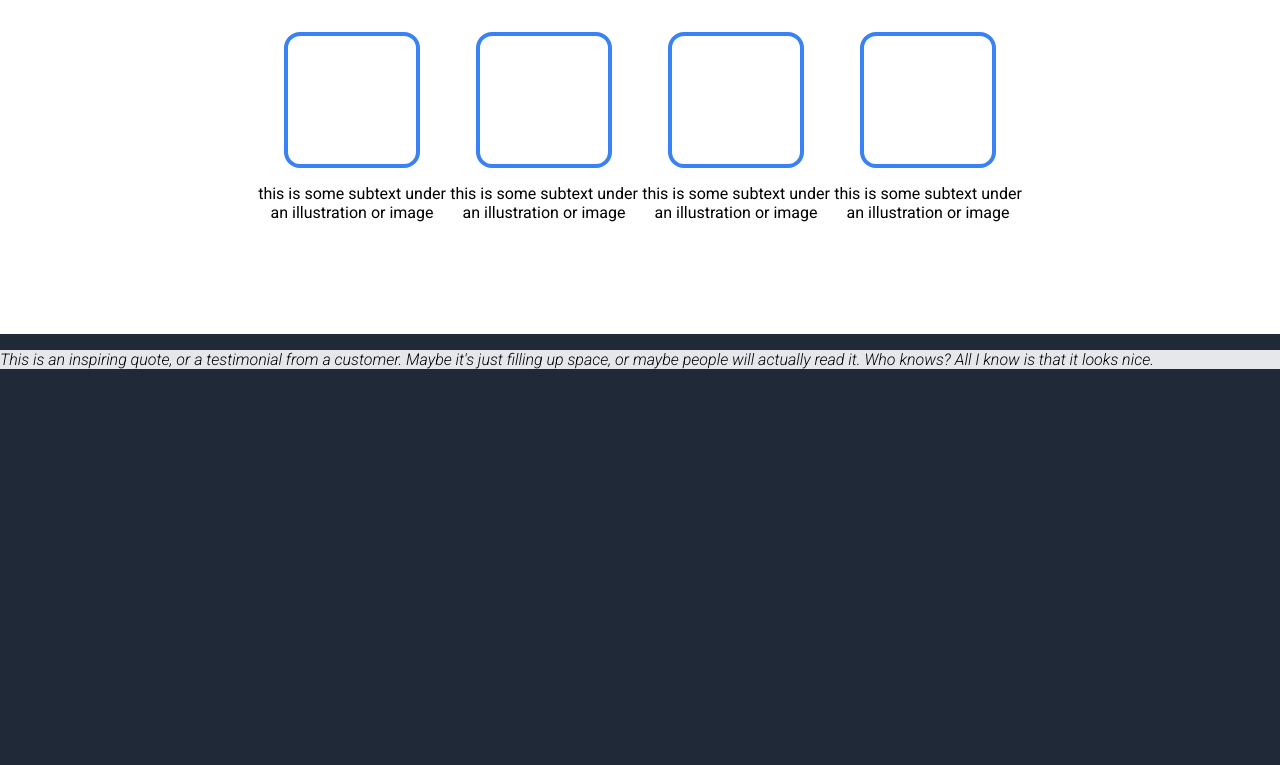
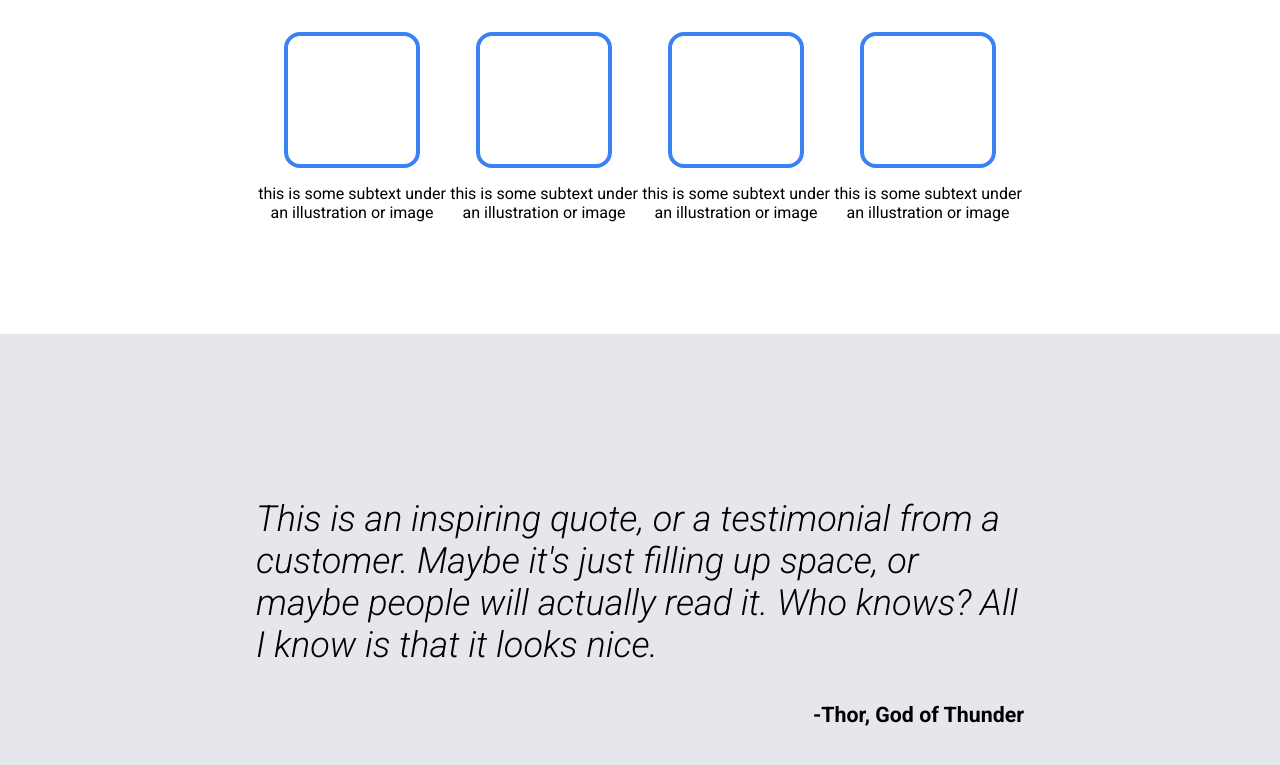
Before and after one commit to dt-dt-dt/odin-landing, a plain HTML site: page index.html in a window 1280 px wide. Shown: the part 593-1358 px from the top of the page. Before the commit the page ends 978 px from the top, so only its background shows below. Drawn offline with Linux system fonts and the light colour scheme.

Commit message:
added section-c quote and styled

```diff
--- a/index.html
+++ b/index.html
@@ -48,9 +48,15 @@
                 </div>
             </div>
        </div>
-       <div class="section-c">
+        <div class="section-c">
             <p class="quote">This is an inspiring quote, or a testimonial from a customer. Maybe it's just filling up space, or maybe people will actually read it. Who knows? All I know is that it looks nice.</p>
-       </div>
+            <p class="author">-Thor, God of Thunder</p>
+        </div>
+        <div class="section-d">
+            <div class="cta">
+
+            </div>
+        </div>
     </div>
 </body>
 </html>
--- a/style.css
+++ b/style.css
@@ -171,10 +171,19 @@ button {
 
 .section-c {
     background-color: #E5E7EB;
+    padding: 128px 256px;
 }
 
 .quote {
     font-family: "Roboto", sans-serif;
+    font-size: 36px;
     font-style: italic;
     font-weight: 300;
 }
+
+.author {
+    text-align: right;
+    font-family: "Roboto", sans-serif;
+    font-weight: bold;
+    font-size: 16pt;
+}
```
